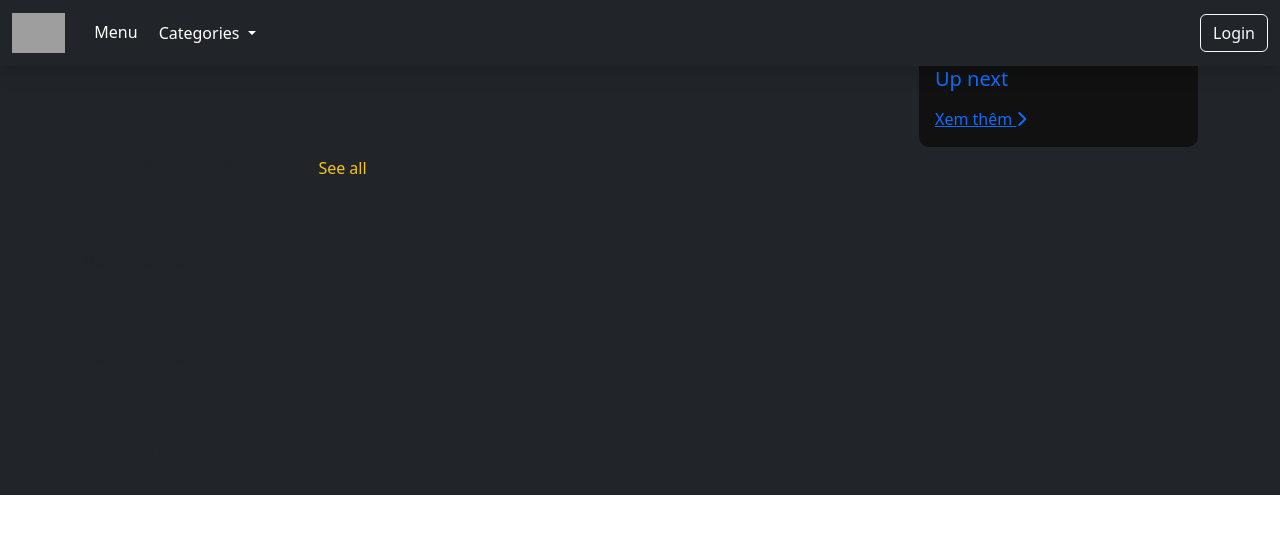
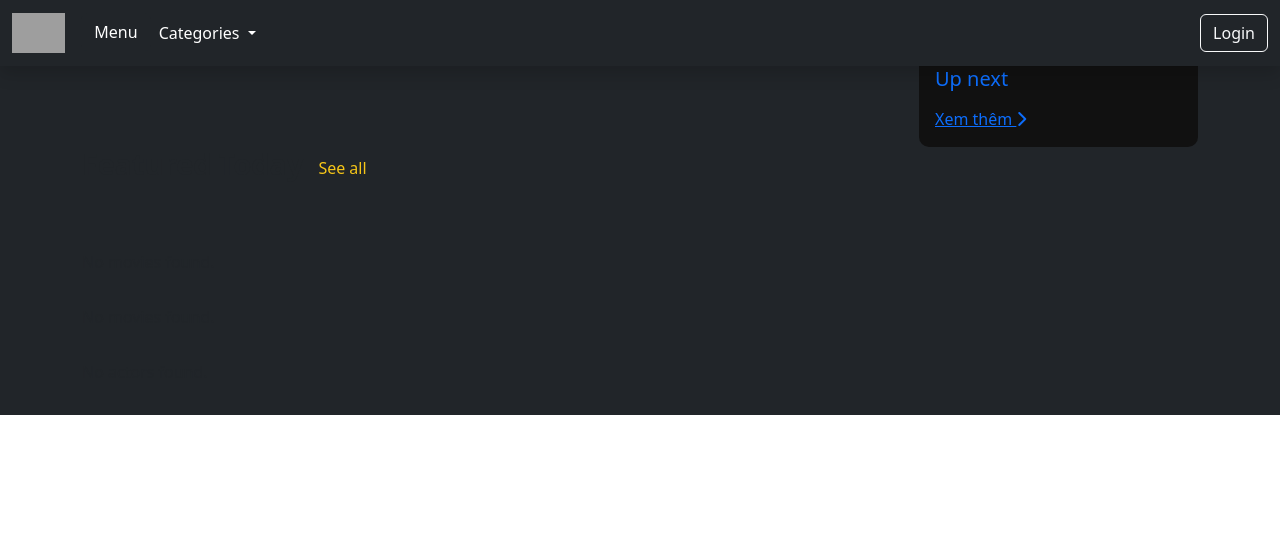
Before and after one commit to khoavu2003/MVCPhp, a PHP site: page /Movie_Project/ in a window 1280 px wide. Shown: the top 534 px of the page. Run offline with PHP 8.4, Linux system fonts and the light colour scheme; data that the repository does not hold is empty; grey boxes are pictures that could not be loaded.

Commit message:
no message

```diff
--- a/public/css/actor/style.css
+++ b/public/css/actor/style.css
@@ -131,6 +131,7 @@
     display: grid;
     grid-template-columns: repeat(auto-fill, minmax(150px, 1fr));
     gap: 15px;
+    padding-bottom: 10px;
 }
 
 .photo-item img {
--- a/public/css/home/movie-slider.css
+++ b/public/css/home/movie-slider.css
@@ -20,9 +20,6 @@
     text-decoration: underline;
 }
 
-.movie-slider {
-    margin-bottom: 40px;
-}
 
 .slider-container {
     display: flex;
```
